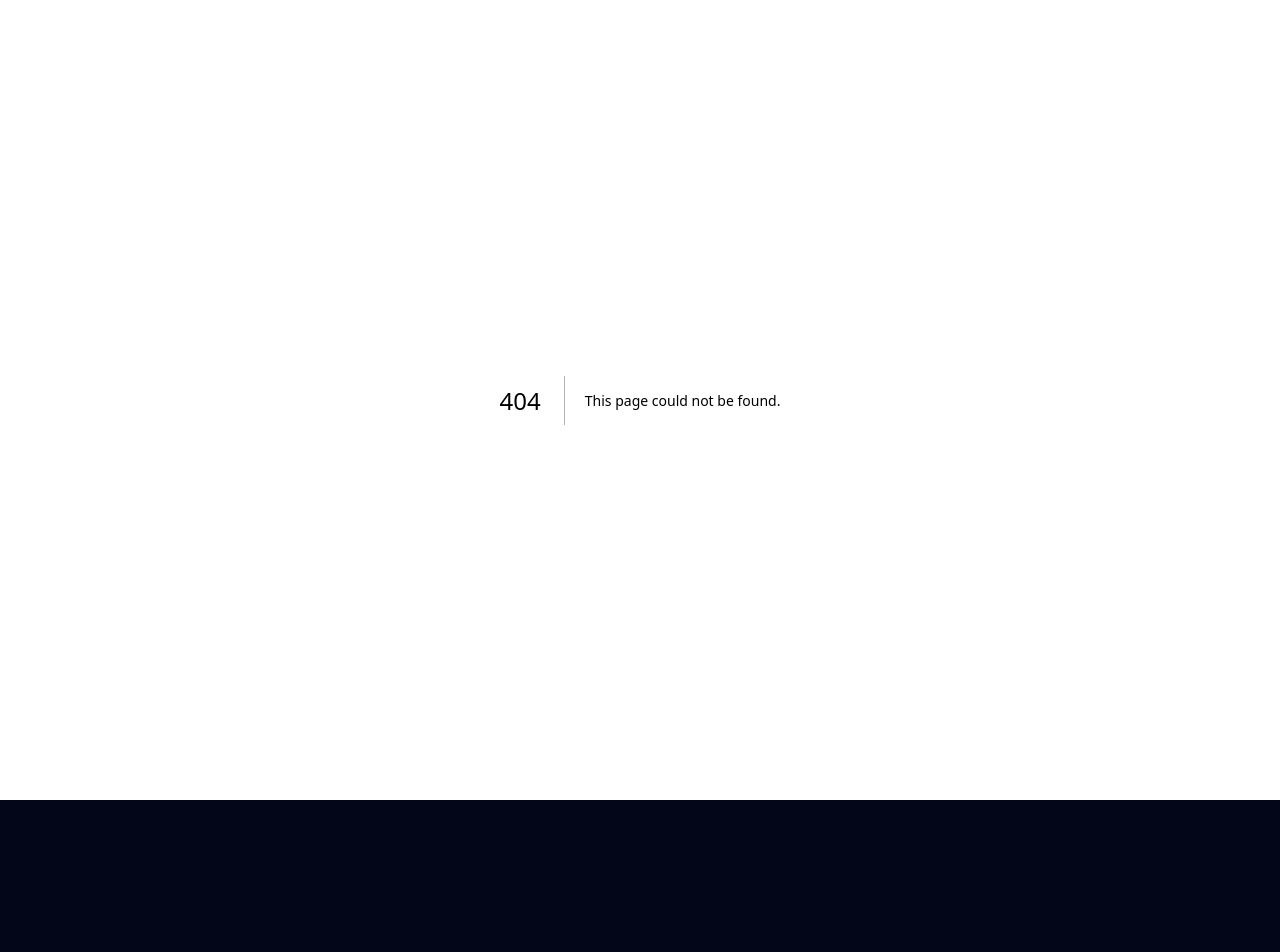
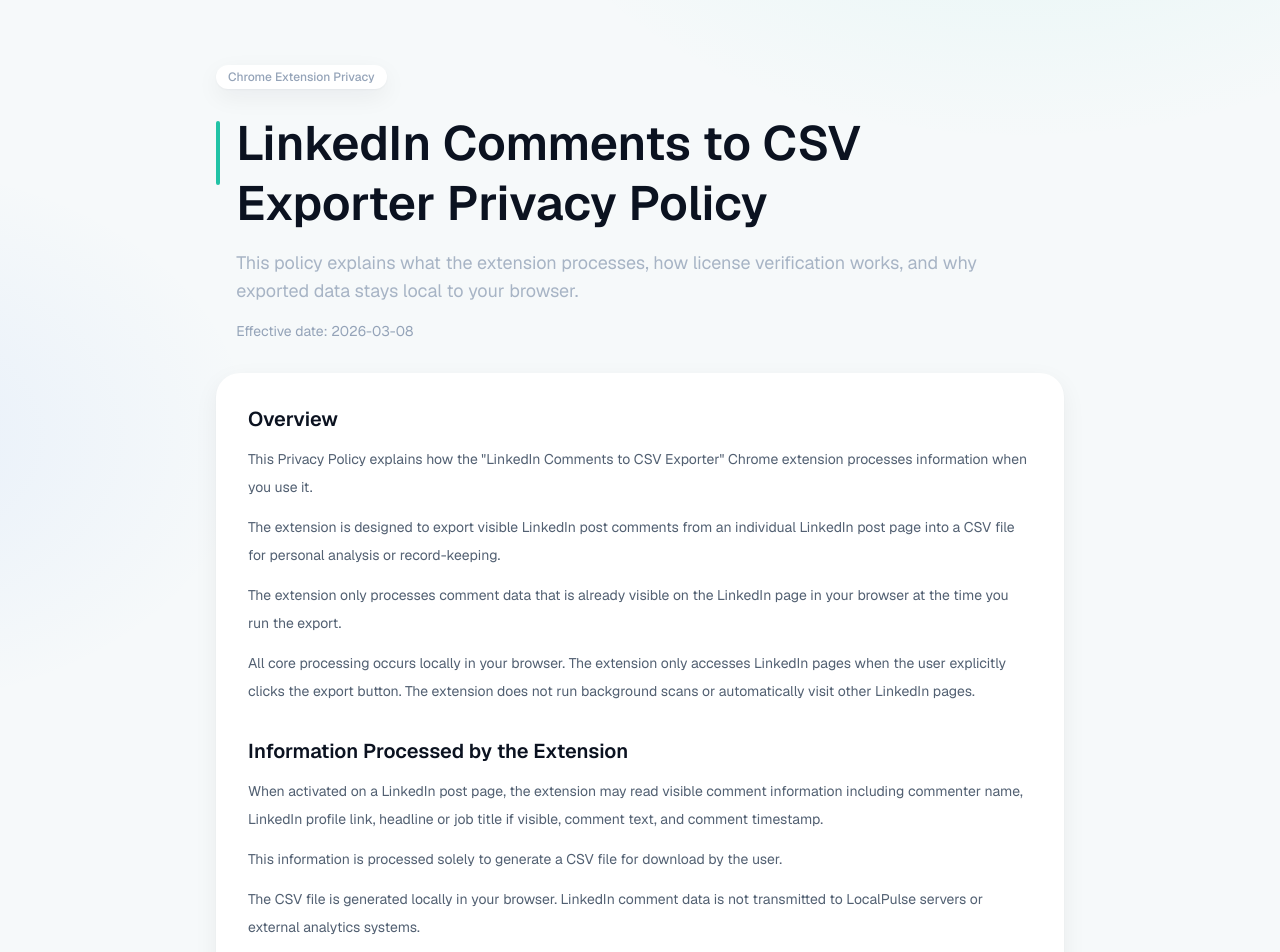
Before and after one commit to localpulsehq/localpulse-landing, a Next.js app: page /privacy/linkedin-comments-to-csv-exporter in a window 1280 px wide. Before the commit this address had no page. Shown: the top 952 px of the page. Before the commit the page ends 800 px from the top, so only its background shows below. Built offline with nearby package versions, Linux system fonts and the light colour scheme.

Commit message:
Added privacy page for chrome extension

```diff
--- /dev/null
+++ b/app/privacy/linkedin-comments-to-csv-exporter/page.tsx
@@ -0,0 +1,130 @@
+import type { Metadata } from "next";
+
+export const metadata: Metadata = {
+  title: "LinkedIn Comments to CSV Exporter Privacy Policy",
+  description:
+    "Privacy policy for the LinkedIn Comments to CSV Exporter Chrome extension.",
+};
+
+const sections = [
+  {
+    title: "Overview",
+    body: [
+      'This Privacy Policy explains how the "LinkedIn Comments to CSV Exporter" Chrome extension processes information when you use it.',
+      "The extension is designed to export visible LinkedIn post comments from an individual LinkedIn post page into a CSV file for personal analysis or record-keeping.",
+      "The extension only processes comment data that is already visible on the LinkedIn page in your browser at the time you run the export.",
+      "All core processing occurs locally in your browser. The extension only accesses LinkedIn pages when the user explicitly clicks the export button. The extension does not run background scans or automatically visit other LinkedIn pages.",
+    ],
+  },
+  {
+    title: "Information Processed by the Extension",
+    body: [
+      "When activated on a LinkedIn post page, the extension may read visible comment information including commenter name, LinkedIn profile link, headline or job title if visible, comment text, and comment timestamp.",
+      "This information is processed solely to generate a CSV file for download by the user.",
+      "The CSV file is generated locally in your browser. LinkedIn comment data is not transmitted to LocalPulse servers or external analytics systems.",
+    ],
+  },
+  {
+    title: "License Verification",
+    body: [
+      "The extension includes an optional Plus license activation feature.",
+      "When a user enters a license key, the key may be stored locally in the browser's extension storage and the extension may contact Gumroad's API to verify the license status.",
+      "This verification request is used only to confirm license activation and does not include exported LinkedIn comment data.",
+    ],
+  },
+  {
+    title: "Data Storage",
+    body: [
+      "Exported comment data exists only temporarily during processing in the user's browser.",
+      "The extension does not store exported comment data on external servers.",
+      "The only persistent data stored locally is license activation status and extension configuration settings.",
+      "These values are stored in the browser's extension storage and remain on the user's device.",
+    ],
+  },
+  {
+    title: "Data Sharing",
+    body: [
+      "LocalPulse does not sell, rent, or share user data collected through the extension with third parties.",
+      "LinkedIn comment data processed by the extension is not transmitted to any external service.",
+      "The only external request that may occur is a license verification request to Gumroad when activating the Plus version.",
+    ],
+  },
+  {
+    title: "Security",
+    body: [
+      "The extension is designed to minimize exposure of user data by keeping processing local to the browser.",
+      "No comment export data is transmitted to external services.",
+      "While no software environment can be guaranteed to be completely secure, LocalPulse takes reasonable steps to minimize data access and avoid unnecessary transmission of information.",
+    ],
+  },
+  {
+    title: "Changes to This Policy",
+    body: [
+      "This Privacy Policy may be updated from time to time to reflect changes to the extension, legal requirements, or operational practices.",
+      "Any updates will be posted on this page with a revised effective date.",
+    ],
+  },
+  {
+    title: "Contact",
+    body: [
+      "If you have questions about this Privacy Policy or the LinkedIn Comments to CSV Exporter extension, contact support@localpulsehq.com.",
+    ],
+  },
+];
+
+export default function LinkedInCommentsToCsvExporterPrivacyPolicyPage() {
+  return (
+    <main
+      className="min-h-screen lp-light-marketing-bg text-[#0B1220]"
+      style={{ fontFamily: "var(--font-geist-sans)" }}
+    >
+      <div className="relative overflow-hidden">
+        <section className="relative z-10 mx-auto max-w-4xl px-5 pb-20 pt-12 sm:px-6 sm:pb-24 sm:pt-16 motion-safe:animate-fade-in">
+          <div className="space-y-6">
+            <p className="inline-flex items-center gap-2 rounded-full bg-white lp-card px-3 py-1 text-xs font-medium text-[#94A3B8] shadow-sm">
+              Chrome Extension Privacy
+            </p>
+            <div className="flex gap-4">
+              <span
+                className="mt-2 h-16 w-1.5 rounded-full bg-[#22C3A6]"
+                aria-hidden="true"
+              />
+              <div className="space-y-4">
+                <h1 className="text-4xl font-semibold leading-tight md:text-5xl">
+                  LinkedIn Comments to CSV Exporter Privacy Policy
+                </h1>
+                <p className="max-w-3xl text-base text-[#94A3B8] opacity-80 md:text-lg">
+                  This policy explains what the extension processes, how license
+                  verification works, and why exported data stays local to your
+                  browser.
+                </p>
+                <p className="text-sm text-[#94A3B8]">
+                  Effective date: 2026-03-08
+                </p>
+              </div>
+            </div>
+          </div>
+
+          <div className="mt-8 rounded-3xl bg-white lp-card p-6 shadow-[0_20px_50px_rgba(11,18,32,0.1)] sm:p-8">
+            <div className="space-y-8">
+              {sections.map((section) => (
+                <section key={section.title} className="space-y-3">
+                  <h2 className="text-xl font-semibold">{section.title}</h2>
+                  <div className="space-y-3">
+                    {section.body.map((paragraph) => (
+                      <p key={paragraph} className="text-sm leading-7 text-[#526072]">
+                        {paragraph}
+                      </p>
+                    ))}
+                  </div>
+                </section>
+              ))}
+            </div>
+          </div>
+        </section>
+
+        <div className="pointer-events-none absolute inset-x-0 bottom-0 h-16 bg-gradient-to-b from-transparent to-[#F6F9FA]" />
+      </div>
+    </main>
+  );
+}
```
